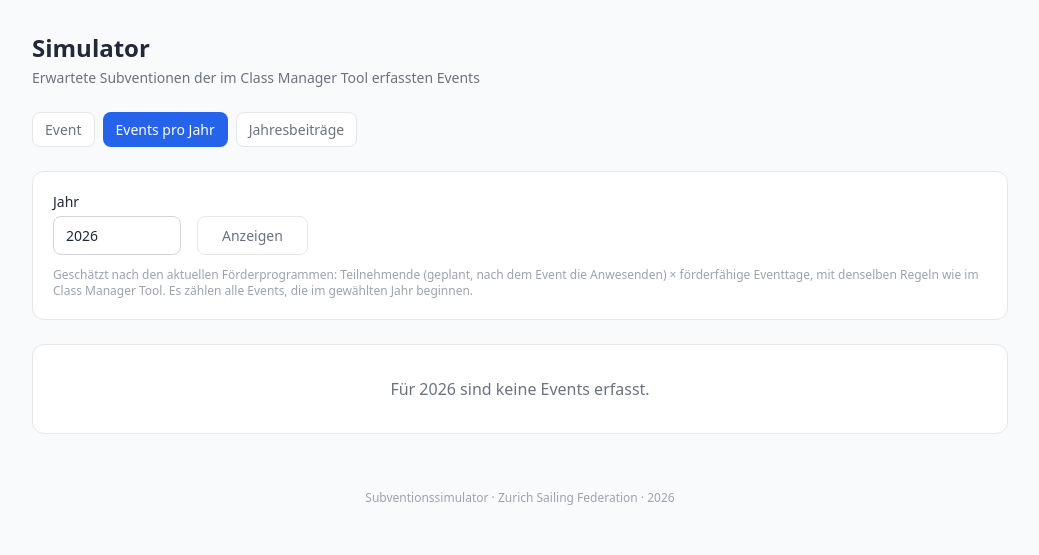
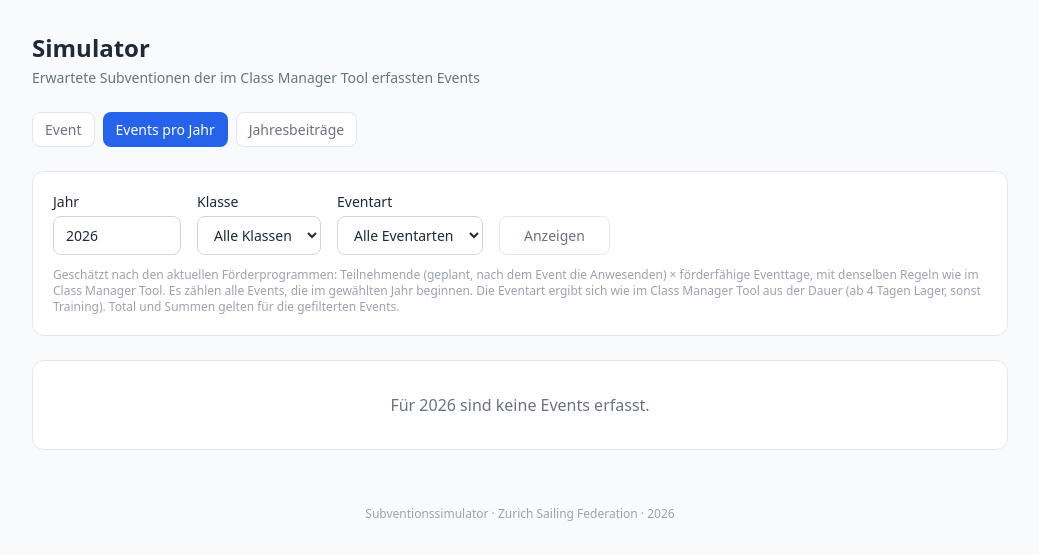
Before and after one commit to sbaebler/subventionssimulator, a PHP site: page /partials/events_jahr.php in a window 1280 px wide. Shown: the part 60-615 px from the top of the page, without its empty margins (120-1159 px from the left). Run offline with PHP 8.4, Linux system fonts and the light colour scheme; the visitor is signed in with stand-in values (Sample User, id 1); tables that the repository leaves empty or names only in its code hold one stand-in row (values such as "Sample post").

Commit message:
Events pro Jahr: Filter nach Klasse und Eventart, Sync-Hinweis zum CM-Tool in CLAUDE.md
Co-Authored-By: Claude Sonnet 5.5 <noreply@anthropic.com>

```diff
--- a/includes/EventSchaetzung.php
+++ b/includes/EventSchaetzung.php
@@ -284,18 +284,20 @@ class EventSchaetzung {
     }
 
     // Jahresübersicht: alle Events, die im Jahr beginnen, mit ihrer Schätzung,
-    // dazu Summen pro Förderprogramm und gesamt.
+    // dazu Summen pro Förderprogramm und gesamt. Optional gefiltert auf eine
+    // Klasse (cm_klassen.id) und/oder eine Eventart ('lager'|'training', wie
+    // aus der Dauer abgeleitet); Summen gelten nur für die gefilterten Events.
     // Rückgabe: ['events' => [event + 'schaetzung'], 'programme' => [bezeichnung-Schlüssel => ...], 'total' => float,
     //            'unvollstaendig' => int (Events ohne berechenbare Summe)]
-    public static function jahresuebersicht(int $jahr): array {
+    public static function jahresuebersicht(int $jahr, ?int $klasseId = null, ?string $eventart = null): array {
         $stmt = db()->prepare('
             SELECT e.*, k.bezeichnung AS klasse_bezeichnung
             FROM cm_events e
             LEFT JOIN cm_klassen k ON k.id = e.klasse_id
-            WHERE YEAR(e.datum_von) = ?
+            WHERE YEAR(e.datum_von) = ?' . ($klasseId !== null ? ' AND e.klasse_id = ?' : '') . '
             ORDER BY e.datum_von, e.id
         ');
-        $stmt->execute([$jahr]);
+        $stmt->execute($klasseId !== null ? [$jahr, $klasseId] : [$jahr]);
         $events = $stmt->fetchAll();
 
         $zuordnung = Event::wirksameZuordnung($events);
@@ -304,8 +306,12 @@ class EventSchaetzung {
         $total = 0.0;
         $unvollstaendig = 0;
 
-        foreach ($events as &$e) {
+        foreach ($events as $i => &$e) {
             $e['schaetzung'] = self::fuerEvent($e, $zuordnung[(int)$e['id']] ?? [], $cache);
+            if ($eventart !== null && $e['schaetzung']['eventart'] !== $eventart) {
+                unset($events[$i]);
+                continue;
+            }
             if ($e['schaetzung']['summe'] === null) {
                 $unvollstaendig++;
             } else {
@@ -323,6 +329,6 @@ class EventSchaetzung {
         unset($e);
         ksort($programme);
 
-        return ['events' => $events, 'programme' => array_values($programme), 'total' => $total, 'unvollstaendig' => $unvollstaendig];
+        return ['events' => array_values($events), 'programme' => array_values($programme), 'total' => $total, 'unvollstaendig' => $unvollstaendig];
     }
 }
--- a/public_html/partials/events_jahr.php
+++ b/public_html/partials/events_jahr.php
@@ -11,10 +11,16 @@ if ($jahr < 2000 || $jahr > 2100) {
     $jahr = (int)date('Y');
 }
 
+$klasseId = (int)($_GET['klasse'] ?? 0) ?: null;
+$eventart = $_GET['eventart'] ?? '';
+$eventart = array_key_exists($eventart, Subvention::EVENTARTEN) ? $eventart : null;
+
 $fehler = null;
+$klassen = [];
 $u = ['events' => [], 'programme' => [], 'total' => 0.0, 'unvollstaendig' => 0];
 try {
-    $u = EventSchaetzung::jahresuebersicht($jahr);
+    $klassen = Event::klassen();
+    $u = EventSchaetzung::jahresuebersicht($jahr, $klasseId, $eventart);
 } catch (Throwable $e) {
     error_log('[Subventionssimulator] Jahresübersicht Fehler: ' . $e->getMessage());
     $fehler = 'Die Übersicht konnte nicht geladen werden.';
@@ -34,24 +40,46 @@ require __DIR__ . '/header.php';
 
 <form method="get" action="/simulieren.php" class="card mb-6">
   <input type="hidden" name="ansicht" value="events">
-  <div class="flex items-end gap-4">
+  <div class="flex flex-wrap items-end gap-4">
     <div>
       <label class="block text-sm font-medium mb-1" for="jahr">Jahr</label>
       <input type="number" id="jahr" name="jahr" min="2000" max="2100" value="<?= $jahr ?>" class="input w-32">
+    </div>
+    <div>
+      <label class="block text-sm font-medium mb-1" for="klasse">Klasse</label>
+      <select id="klasse" name="klasse" class="input">
+        <option value="">Alle Klassen</option>
+        <?php foreach ($klassen as $k): ?>
+        <option value="<?= (int)$k['id'] ?>" <?= $klasseId === (int)$k['id'] ? 'selected' : '' ?>>
+          <?= htmlspecialchars($k['bezeichnung']) ?>
+        </option>
+        <?php endforeach; ?>
+      </select>
+    </div>
+    <div>
+      <label class="block text-sm font-medium mb-1" for="eventart">Eventart</label>
+      <select id="eventart" name="eventart" class="input">
+        <option value="">Alle Eventarten</option>
+        <?php foreach (Subvention::EVENTARTEN as $key => $label): ?>
+        <option value="<?= $key ?>" <?= $eventart === $key ? 'selected' : '' ?>><?= htmlspecialchars($label) ?></option>
+        <?php endforeach; ?>
+      </select>
     </div>
     <button type="submit" class="btn btn--secondary">Anzeigen</button>
   </div>
   <p class="text-xs text-subtle mt-3">
     Geschätzt nach den aktuellen Förderprogrammen: Teilnehmende (geplant, nach dem Event die
     Anwesenden) × förderfähige Eventtage, mit denselben Regeln wie im Class Manager Tool.
-    Es zählen alle Events, die im gewählten Jahr beginnen.
+    Es zählen alle Events, die im gewählten Jahr beginnen. Die Eventart ergibt sich wie im
+    Class Manager Tool aus der Dauer (ab 4 Tagen Lager, sonst Training). Total und Summen
+    gelten für die gefilterten Events.
   </p>
 </form>
 
 <?php if ($fehler): ?>
 <div class="alert alert--error mb-6"><?= htmlspecialchars($fehler) ?></div>
 <?php elseif (empty($u['events'])): ?>
-<p class="empty-state">Für <?= $jahr ?> sind keine Events erfasst.</p>
+<p class="empty-state">Für <?= $jahr ?> sind keine Events<?= ($klasseId || $eventart) ? ' mit diesem Filter' : '' ?> erfasst.</p>
 <?php else: ?>
 
 <div class="alert alert--info px-5 py-4 mb-6">
```
Also changed, not shown: CLAUDE.md (+16 -0 lines).
